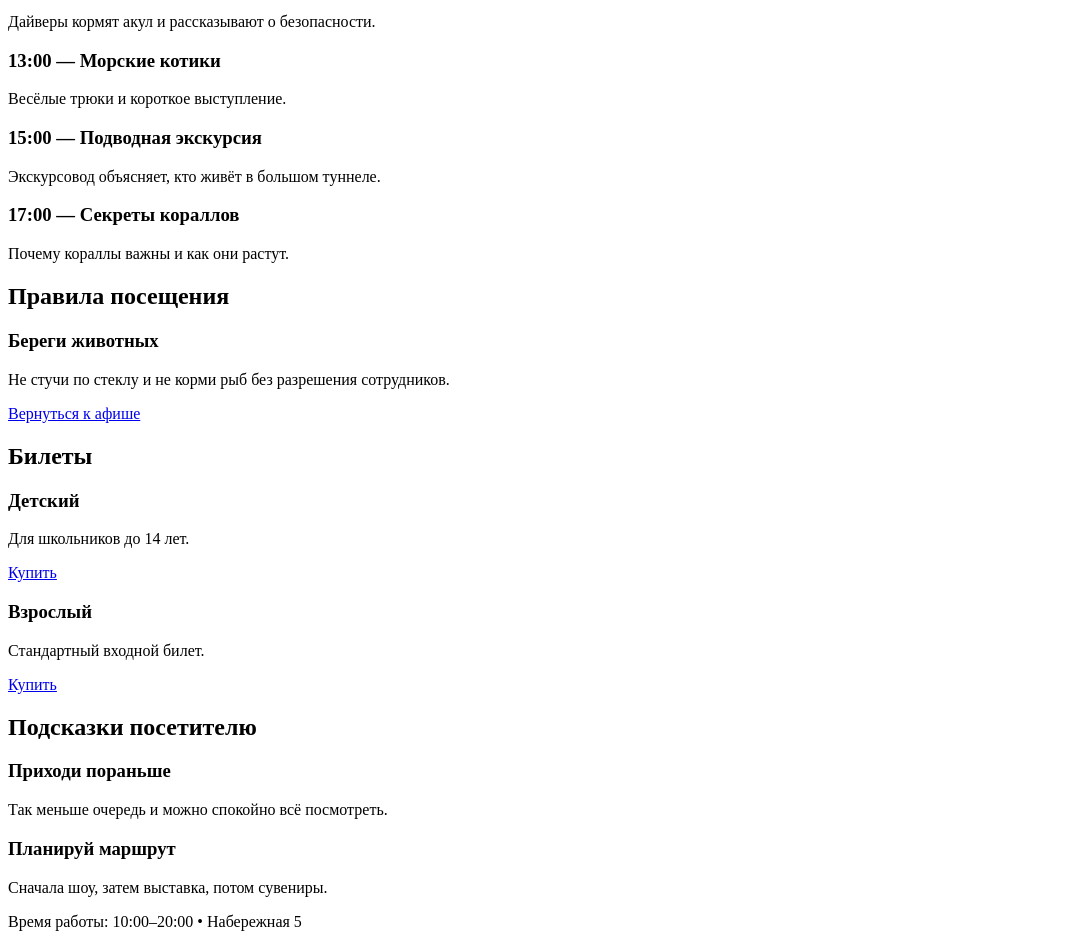
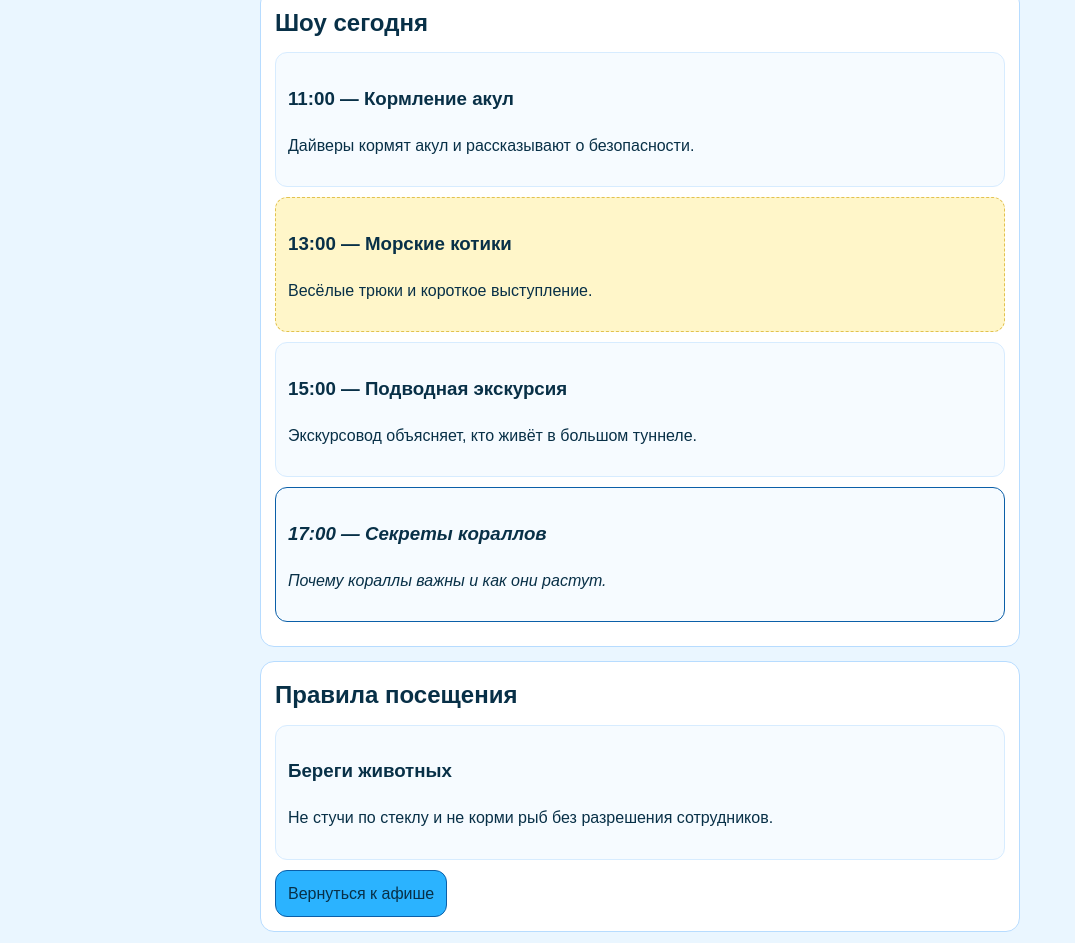
Before and after one commit to krokodil22/etalon-with-dop-M4Y19, a plain HTML site: page index.html in a window 1280 px wide. Shown: the part 251-1194 px from the top of the page, without its empty margins (0-1075 px from the left). Drawn offline with Linux system fonts and the light colour scheme.

Commit message:
Update style.css

```diff
--- a/style.css
+++ b/style.css
@@ -1,88 +1,170 @@
+body {
+  margin: 0;
+  font-family: Arial, sans-serif;
+  line-height: 1.6;
+  background: #eaf6ff;
+  color: #083047;
+}
 
-<body>
-  <header class="top">
-    <h1>Океанариум “BlueWave”</h1>
-    <h1 class="sub">Афиша шоу и правила посещения</h1>
-  </header>
+/* Шапка */
+.top {
+  padding: 16px 14px;
+  background: #0b5fa8;
+  color: #ffffff;
+}
 
-  <nav class="menu">
-    <a class="nav-link" href="#shows">Шоу</a>
-    <a class="nav-link" href="#rules">Правила</a>
-    <a class="nav-link" href="https://ru.wikipedia.org/wiki/Океанариум" target="_blank" rel="noopener">
-      Что такое океанариум?
-    </a>
-  </nav>
+.top h1 { margin: 0 0 6px; }
+.sub { margin: 0; opacity: 0.9; }
 
-  <main class="content">
-    <section class="block" id="shows">
-      <h2>Шоу сегодня</h2>
+/* Меню */
+.menu {
+  padding: 10px 14px;
+  background: #ffffff;
+  border-bottom: 2px solid #b7dcff;
+}
 
-      <article class="show">
-        <h3>11:00 — Кормление акул</h3>
-        <p>Дайверы кормят акул и рассказывают о безопасности.</p>
-      </article>
+.nav-link {
+  display: inline-block;
+  margin-right: 10px;
+  padding: 8px 10px;
+  border-radius: 10px;
+  text-decoration: none;
+  color: #083047;
+  border: 1px solid #b7dcff;
+}
 
-      <article class="show">
-        <h3>13:00 — Морские котики</h3>
-        <p>Весёлые трюки и короткое выступление.</p>
-      </article>
+/* :hover */
+.nav-link:hover {
+  background: #99d9ff;
+}
 
-      <article class="show">
-        <h3>15:00 — Подводная экскурсия</h3>
-        <p>Экскурсовод объясняет, кто живёт в большом туннеле.</p>
-      </article>
+/* :visited */
+.nav-link:visited {
+  color: #6a3dcc;
+  background: #dedede;
+}
 
-      <article class="show">
-        <h3>17:00 — Секреты кораллов</h3>
-        <p>Почему кораллы важны и как они растут.</p>
-      </article>
-    </section>
+/* Контент */
+.content {
+  max-width: 760px;
+  margin: 0 auto;
+  padding: 14px;
+}
 
-    <section class="block" id="rules">
-      <h2>Правила посещения</h2>
+.block {
+  background: #ffffff;
+  border: 1px solid #b7dcff;
+  border-radius: 14px;
+  padding: 14px;
+  margin: 14px 0;
+}
 
-      <article class="rule">
-        <h3>Береги животных</h3>
-        <p>Не стучи по стеклу и не корми рыб без разрешения сотрудников.</p>
-      </article>
+.block h2 { margin: 0 0 10px; }
 
-      <a class="btn" href="#shows">Вернуться к афише</a>
-    </section>
+/* Карточки шоу */
+.show {
+  border: 1px solid #d7ecff;
+  border-radius: 12px;
+  padding: 12px;
+  margin: 10px 0;
+  background: #f6fbff;
+}
+
+/* :nth-child(3) — это ВТОРАЯ карточка show (потому что 1-й ребёнок h2) */
+.block article:nth-child(3) {
+  background: #fff6c9;
+  border: 1px dashed #e2c24f;
+}
+
+/* :last-child — последняя карточка в секции */
+.block article:last-child {
+  font-style: italic;
+  border-color: #0b5fa8;
+}
 
 
-  <section class="block tickets">
-  <h2>Билеты</h2>
+/* Чтобы first-child был понятным и точно работал:
+   первый элемент на странице — header.top, а в нём первым ребёнком h1 */
+.top h1:first-child {
+  text-decoration: underline;
+}
 
-  <article class="ticket">
-    <h3>Детский</h3>
-    <p>Для школьников до 14 лет.</p>
-    <a class="ticket-btn" href="#">Купить</a>
-  </article>
+/* Правила */
+.rule {
+  border: 1px solid #d7ecff;
+  border-radius: 12px;
+  padding: 12px;
+  background: #f6fbff;
+  margin: 10px 0 0;
+}
 
-  <article class="ticket">
-    <h3>Взрослый</h3>
-    <p>Стандартный входной билет.</p>
-    <a class="ticket-btn" href="#">Купить</a>
-  </article>
-</section>
+/* Кнопка */
+.btn {
+  display: inline-block;
+  margin-top: 10px;
+  padding: 10px 12px;
+  border-radius: 12px;
+  text-decoration: none;
+  background: #2bb3ff;
+  color: #083047;
+  border: 1px solid #0b5fa8;
+}
 
-    <section class="tips">
-  <h2>Подсказки посетителю</h2>
+/* :active */
+.btn:active {
+  background: #ff4d6d;
+  color: #ffffff;
+}
 
-  <article class="tip-card">
-    <h3>Приходи пораньше</h3>
-    <p>Так меньше очередь и можно спокойно всё посмотреть.</p>
-  </article>
+/* Подвал */
+.footer {
+  text-align: center;
+  padding: 12px 14px;
+  background: #ffffff;
+  border-top: 2px solid #b7dcff;
+  color: #355a70;
+}
 
-  <article class="tip-card">
-    <h3>Планируй маршрут</h3>
-    <p>Сначала шоу, затем выставка, потом сувениры.</p>
-  </article>
-</section>
+.ticket {
+  background: #f6fbff;
+  border: 1px solid #d7ecff;
+  border-radius: 12px;
+  padding: 12px;
+  margin: 10px 0;
+}
 
-    </main>
-  <footer class="footer">
-    <p>Время работы: 10:00–20:00 • Набережная 5</p>
-  </footer>
+.ticket-btn {
+  display: inline-block;
+  margin-top: 8px;
+  padding: 8px 10px;
+  border-radius: 10px;
+  text-decoration: none;
+  background: #2bb3ff;
+  color: #083047;
+  border: 1px solid #0b5fa8;
+}
 
-</body>
+/* :hover */
+.ticket-btn:hover {
+  background: #d7f0ff;
+}
+
+/* :active */
+.ticket-btn:active {
+  background: #ff4d6d;
+  color: #fff;
+}
+
+.tip-card {
+  background: #ffffff;
+  border: 1px solid #b7dcff;
+  border-radius: 12px;
+  padding: 12px;
+  margin: 10px 0;
+}
+
+/* :hover */
+.tip-card:hover {
+  background: #fff6c9;
+  border-color: #e2c24f;
+}
```
